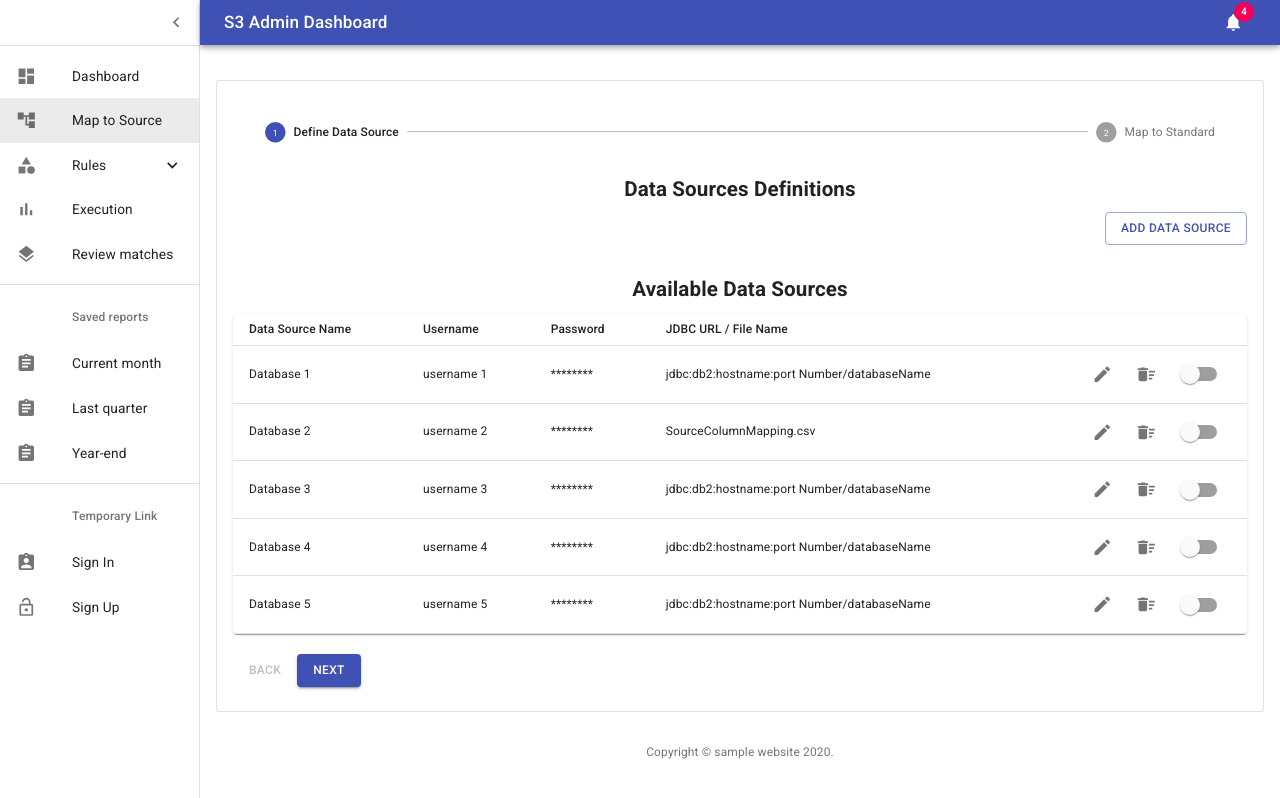
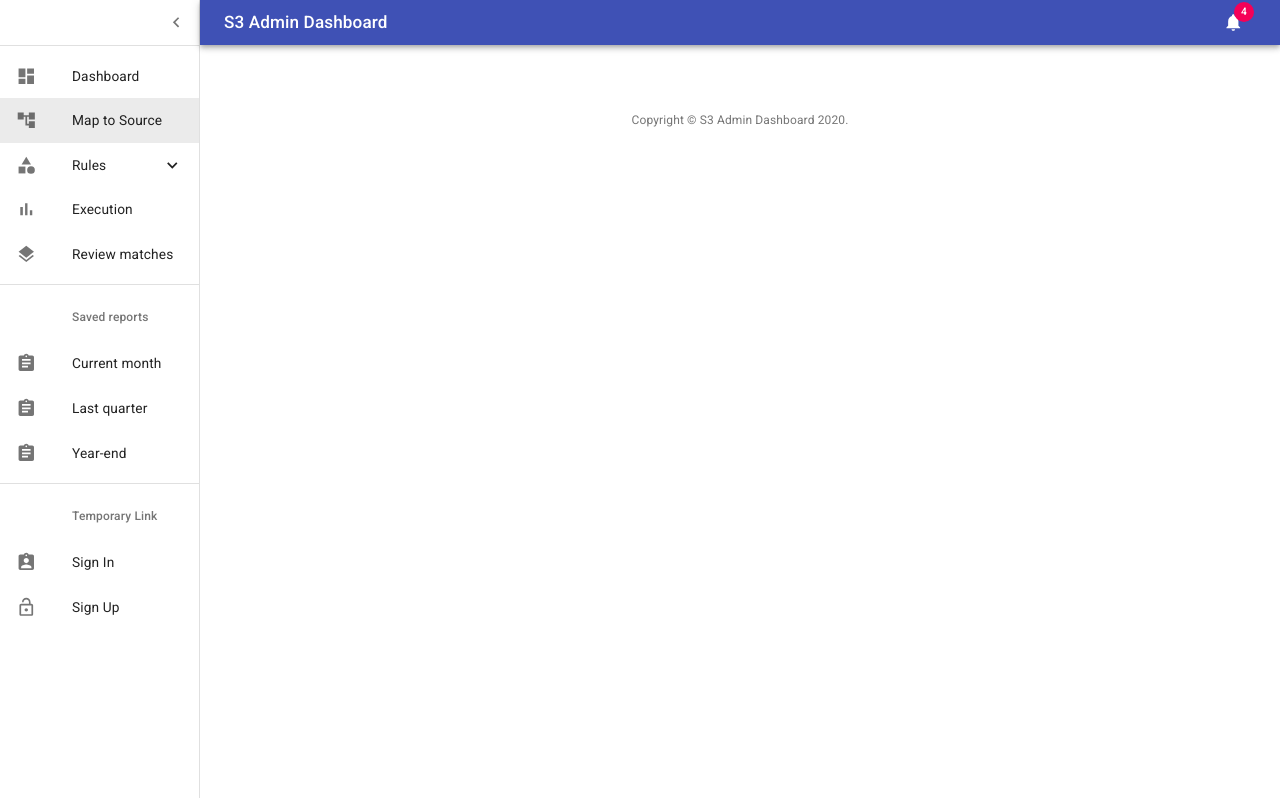
Before and after one commit to SunilGudivada/s2, a React (Create React App) app: page /#/ in a window 1280 px wide. Built offline with nearby package versions, Linux system fonts and the light colour scheme.

Commit message:
Added changes to routing

```diff
--- a/public/index.html
+++ b/public/index.html
@@ -19,7 +19,7 @@
       work correctly both with client-side routing and a non-root public URL.
       Learn how to configure a non-root public URL by running `npm run build`.
     -->
-    <title>My page</title>
+    <title>S3 Admin Dashboard</title>
     <!-- Fonts to support Material Design -->
     <link rel="stylesheet" href="https://fonts.googleapis.com/css?family=Roboto:300,400,500,700&display=swap" />
   </head>
--- a/src/App.js
+++ b/src/App.js
@@ -1,23 +1,23 @@
 import React from 'react';
 import { HashRouter, Route, Switch } from 'react-router-dom';
-import SignIn from './Components/SignIn/SignIn'
-import SignUp from './Components/SignUp/SignUp'
-import Dashboard from './Components/Dashboard/Dashboard'
-import Pipeline from './Components/Pipeline/Pipeline';
+import SignIn from './Components/SignIn/SignIn';
+import SignUp from './Components/SignUp/SignUp';
+import Dashboard from './Components/Dashboard/Dashboard';
 
 export default function App() {
   return (
       <React.Fragment>
       <HashRouter>
+
+        {/* <Dashboard/> */}
         <Switch>
           <Route exact path='/' component={Dashboard} />
-          <Route exact path='/dashboard' component={Dashboard} />
+          <Route exact path='/MapToSource' component={Dashboard} />
           <Route exact path='/standardization' component={Dashboard} />
           <Route exact path='/rules/1' component={Dashboard} />
           <Route exact path='/rules/2' component={Dashboard} />
           <Route exact path='/execution' component={Dashboard} />
           <Route exact path='/reviewMatches' component={Dashboard} />
-          <Route exact path='/Pipeline' component={Pipeline} />
           <Route exact path='/signin' component={SignIn} />
           <Route exact path='/signup' component={SignUp} />
         </Switch>
--- a/src/Components/Dashboard/Dashboard.js
+++ b/src/Components/Dashboard/Dashboard.js
@@ -16,16 +16,16 @@ import Link from '@material-ui/core/Link';
 import MenuIcon from '@material-ui/icons/Menu';
 import ChevronLeftIcon from '@material-ui/icons/ChevronLeft';
 import NotificationsIcon from '@material-ui/icons/Notifications';
-import ListItems, {secondaryListItems,dummyLinks} from './listItems';
-import Pipeline from '../Pipeline/Pipeline';
+import ListItems, { secondaryListItems, dummyLinks } from './listItems';
 import { createMuiTheme, ThemeProvider } from '@material-ui/core/styles';
+import MapToSource from '../MapToSource/MapToSource'
 
 function Copyright() {
   return (
     <Typography variant="body2" color="textSecondary" align="center">
       {'Copyright © '}
       <Link color="inherit" href="/">
-        sample website
+        S3 Admin Dashboard
       </Link>{' '}
       {new Date().getFullYear()}
       {'.'}
@@ -50,8 +50,8 @@ const useStyles = makeStyles((theme) => ({
   },
   toolbar: {
     paddingRight: 24,
-    [theme.breakpoints.up('sm')]:{
-      minHeight:'0!important'
+    [theme.breakpoints.up('sm')]: {
+      minHeight: '0!important'
     }
   },
   toolbarIcon: {
@@ -60,8 +60,8 @@ const useStyles = makeStyles((theme) => ({
     justifyContent: 'flex-end',
     padding: '0 0px',
     ...theme.mixins.toolbar,
-    [theme.breakpoints.up('sm')]:{
-      minHeight:'0!important'
+    [theme.breakpoints.up('sm')]: {
+      minHeight: '0!important'
     }
   },
   appBar: {
@@ -140,7 +140,6 @@ export default function Dashboard() {
   const handleDrawerClose = () => {
     setOpen(false);
   };
-
   return (
     <div className={classes.root}>
       <CssBaseline />
@@ -179,7 +178,7 @@ export default function Dashboard() {
             </IconButton>
           </div>
           <Divider />
-        <List><ListItems/></List>
+          <List><ListItems /></List>
           <Divider />
           <List>{secondaryListItems}</List>
           <Divider />
@@ -188,7 +187,9 @@ export default function Dashboard() {
         <main className={classes.content}>
           <div className={classes.appBarSpacer} />
           <Container maxWidth="lg" className={classes.container}>
-            <Pipeline />
+          {window.location.hash === "#/MapToSource"? (
+            <MapToSource />
+          ): ( " ")}
           <Box pt={4}>
               <Copyright />
             </Box>
--- a/src/Components/Pipeline/Pipeline.js
+++ b/src/Components/MapToSource/MapToSource.js
@@ -38,7 +38,7 @@ function getStepContent(stepIndex) {
   }
 }
 
-export default function Pipeline() {
+export default function MapToSource() {
   const classes = useStyles();
   const [activeStep, setActiveStep] = React.useState(0);
   const [completed, setCompleted] = React.useState({});
```
Also changed, not shown: src/Components/RuleSet/RuleSet.js (added, +11 -0 lines), src/Routes/RouteConfig.js (added, +27 -0 lines), 2 other files (tests, documents, lock files or other folders). Lines whose indentation alone changed are shown as unchanged.
